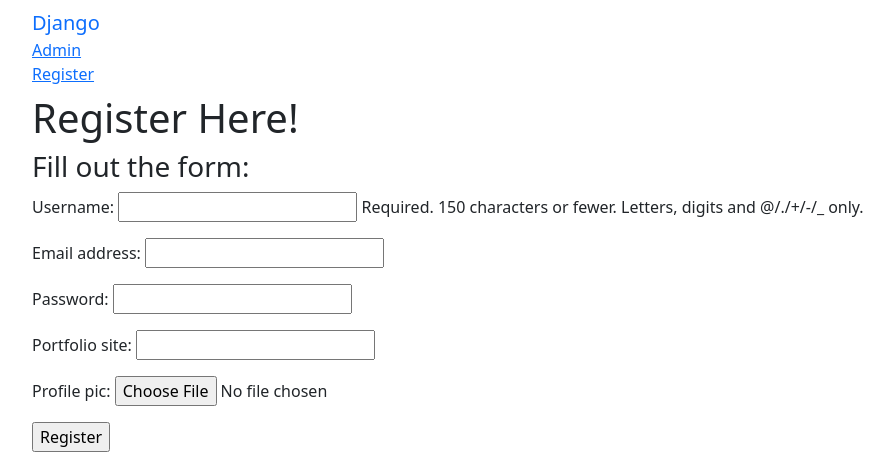
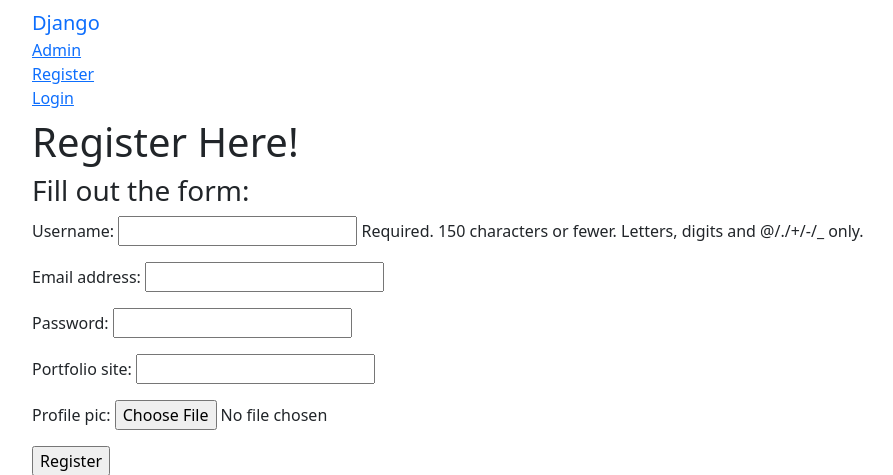
Before and after one commit to BuddyLich/Django_Udemy_Course, a Django app: a page that uses django_level_five/learning_users/templates/basic_app/base.html in a window 1280 px wide. Shown: the top 475 px of the page, without its empty margins (50-943 px from the left). Run offline with Django 3.2, Linux system fonts and the light colour scheme.

Commit message:
chapter 154

```diff
--- a/django_level_five/learning_users/basic_app/urls.py
+++ b/django_level_five/learning_users/basic_app/urls.py
@@ -7,4 +7,5 @@ app_name = 'basic_app'
 
 urlpatterns = [
     path('register/', views.register, name='register'),
+    path('login/', views.user_login, name='user_login')
 ]
--- a/django_level_five/learning_users/basic_app/views.py
+++ b/django_level_five/learning_users/basic_app/views.py
@@ -1,9 +1,25 @@
 from django.shortcuts import render
 from basic_app.forms import UserForm, UserProfileInfoForm
+
+from django.contrib.auth import authenticate, login, logout
+from django.http import HttpResponseRedirect, HttpResponse
+from django.urls import reverse
+from django.contrib.auth.decorators import login_required
 
 
 def index(request):
     return render(request, 'basic_app/index.html')
+
+
+@login_required
+def user_logout(request):
+    logout(request)
+    return HttpResponseRedirect(reverse("index"))
+
+
+@login_required
+def special(request):
+    return HttpResponse("You are logged in, nice!")
 
 
 def register(request):
@@ -40,3 +56,27 @@ def register(request):
         "registered": registered
     }
     return render(request, 'basic_app/registration.html', context_dict)
+
+
+def user_login(request):
+    if request.method == "POST":
+        username = request.POST.get("username")
+        password = request.POST.get("password")
+
+        user = authenticate(username=username, password=password)
+
+        if user:
+            if user.is_active:
+                login(request, user)
+                return HttpResponseRedirect(reverse('index'))
+
+            else:
+                return HttpResponse("ACCOUNT NOT ACTIVE")
+
+        else:
+            print("Someone tried to login and failed!")
+            print(f"Username: {username} and Password: {password}")
+            return HttpResponse("Invalid login details supplied!")
+
+    else:
+        return render(request, 'basic_app/login.html', {})
--- a/django_level_five/learning_users/learning_users/settings.py
+++ b/django_level_five/learning_users/learning_users/settings.py
@@ -135,3 +135,5 @@ STATICFILES_DIRS = [STATIC_DIR,]
 # MEDIA
 MEDIA_ROOT = MEDIA_DIR
 MEDIA_URL = '/media/'
+
+LOGIN_URL = '/basic_app/user_login'
--- a/django_level_five/learning_users/learning_users/urls.py
+++ b/django_level_five/learning_users/learning_users/urls.py
@@ -20,5 +20,7 @@ from basic_app import views
 urlpatterns = [
     path('', views.index, name='index'),
     path('admin/', admin.site.urls),
-    path('basic_app', include('basic_app.urls'))
+    path('basic_app', include('basic_app.urls')),
+    path('logout/', views.user_logout, name='logout'),
+    path('special/', views.special, name="special")
 ]
--- a/django_level_five/learning_users/templates/basic_app/base.html
+++ b/django_level_five/learning_users/templates/basic_app/base.html
@@ -9,9 +9,14 @@
     <nav class="navbar navbar-default navbar-static-top">
         <div class="container">
             <ul class="nav navbar-nav">
-              <li><a class="navbar-brand" href="{% url 'index' %}">Django</a></li>
-              <li><a class="navbar-link" href="{% url 'admin:index' %}">Admin</a></li>
-              <li><a class="navbar-link" href="{% url 'basic_app:register' %}">Register</a></li>
+                <li><a class="navbar-brand" href="{% url 'index' %}">Django</a></li>
+                <li><a class="navbar-link" href="{% url 'admin:index' %}">Admin</a></li>
+                {% if user.is_authenticated %}
+                    <li><a class="navbar-link" href="{% url 'logout' %}">Logout</a></li>
+                {% else %}
+                    <li><a class="navbar-link" href="{% url 'basic_app:register' %}">Register</a></li>
+                    <li><a class="navbar-link" href="{% url 'basic_app:user_login' %}">Login</a></li>
+                {% endif %}
             </ul>
         </div>
     </nav>
```
Also changed, not shown: django_level_five/learning_users/templates/basic_app/login.html (+16 -0 lines).
